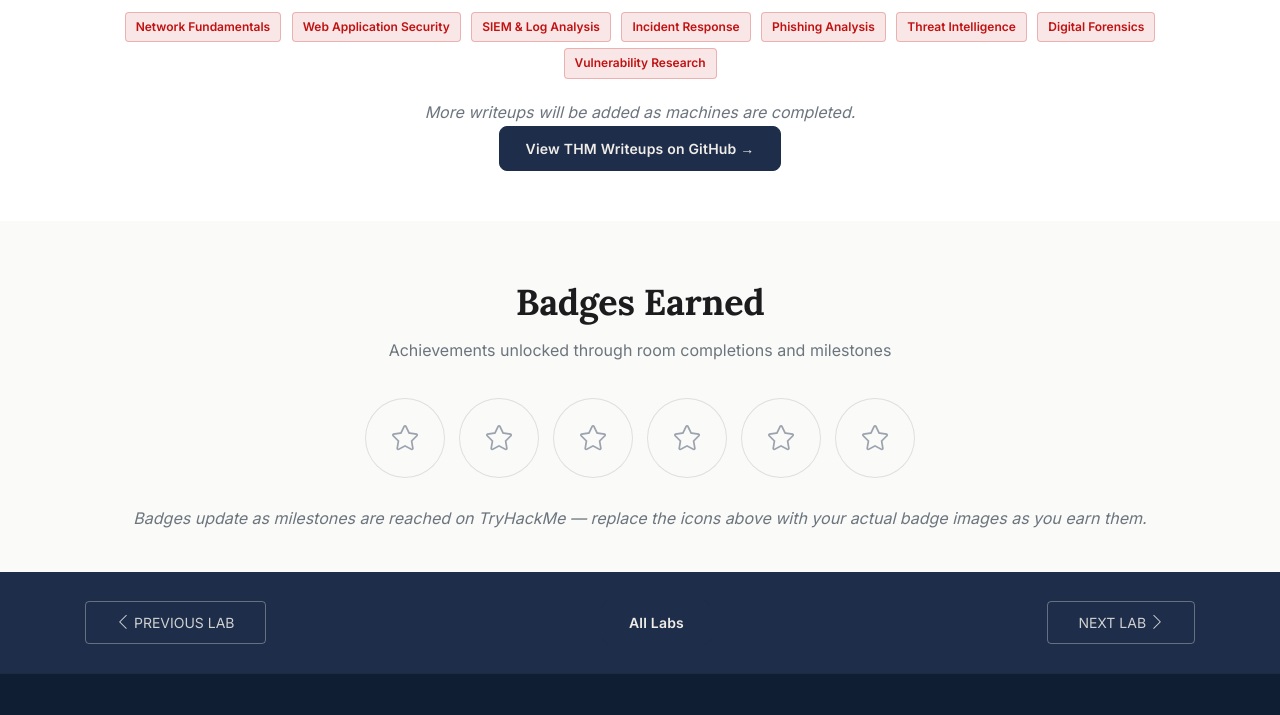
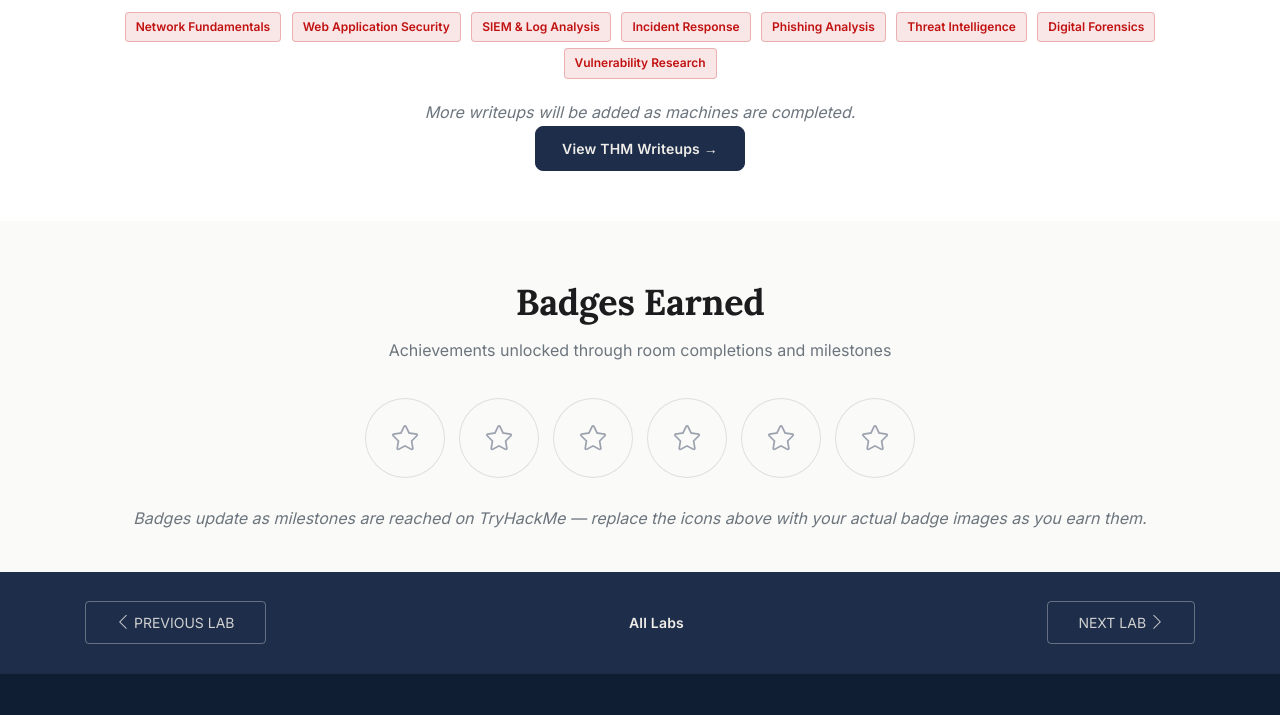
Before and after one commit to Evanildo22/inside-cyber-defense, a plain HTML site: page tryhackme.html in a window 1280 px wide. Shown: the part 2530-3245 px from the top of the page. Drawn offline with Linux system fonts and the light colour scheme; files whose address does not match are found by name.

Commit message:
Update THM writeups button: rename and link to Notion page
Co-Authored-By: Claude Sonnet 4.6 <noreply@anthropic.com>

```diff
--- a/tryhackme.html
+++ b/tryhackme.html
@@ -468,9 +468,8 @@
 
         <div class="text-center mt-3 wow fadeInUp" data-wow-delay="0.5s">
           <p class="text-muted"><em>More writeups will be added as machines are completed.</em></p>
-          <!-- PLACEHOLDER: replace # with GitHub profile or writeups repository URL -->
-          <a href="#" class="btn btn-common" target="_blank" rel="noopener">
-            View THM Writeups on GitHub &rarr;
+          <a href="https://burly-rifle-764.notion.site/SOC-Level-1-3665313b75f2815a976fd3fcfeae8389?source=copy_link" class="btn btn-common" target="_blank" rel="noopener">
+            View THM Writeups &rarr;
           </a>
         </div>
 
```
